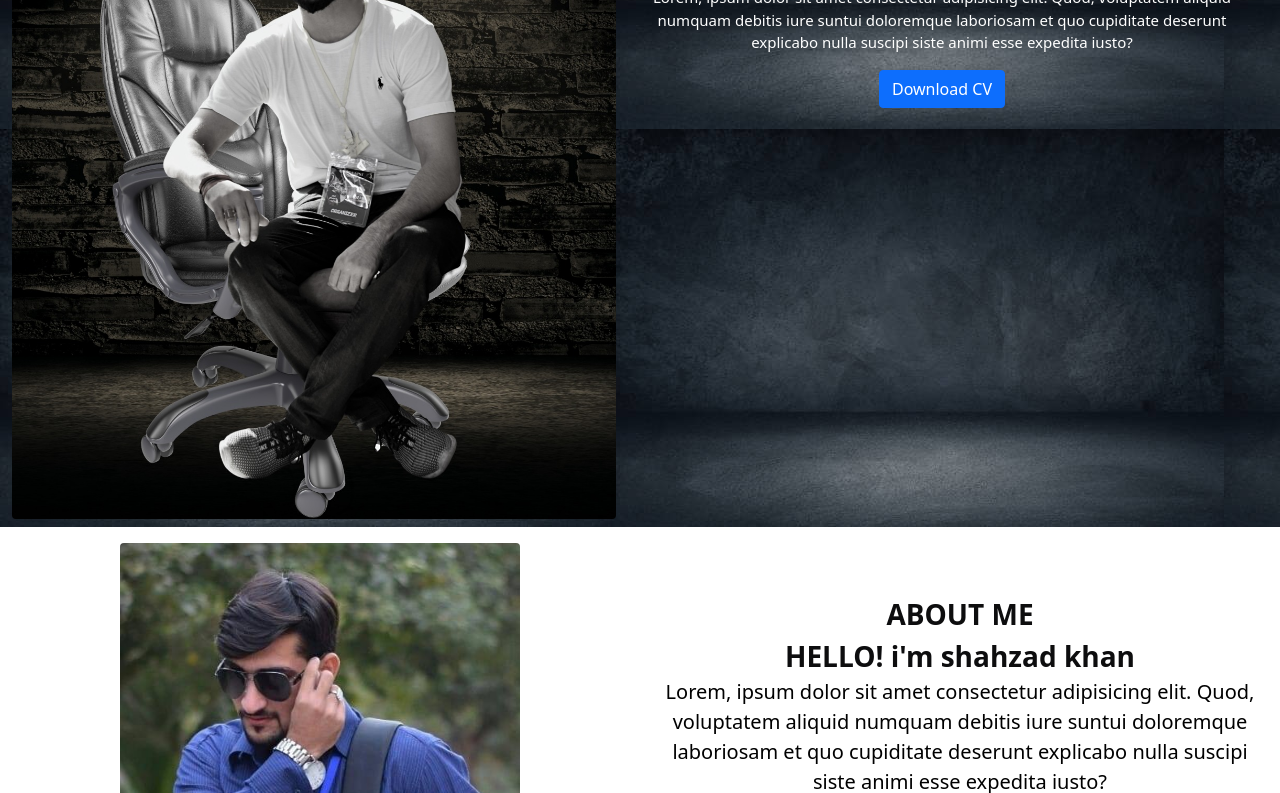
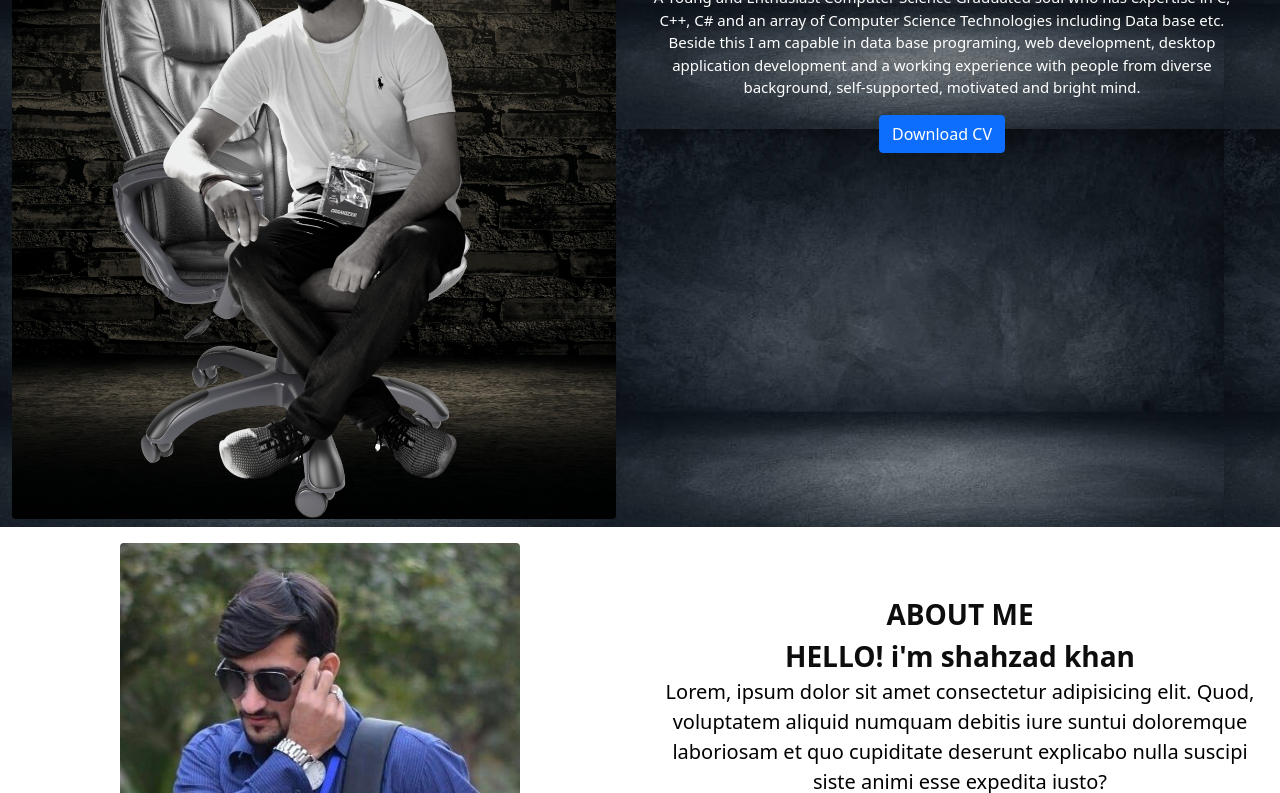
Before and after one commit to shahzad11khan/liveprotfolio, a plain HTML site: page index.html in a window 1280 px wide. Shown: the part 279-1072 px from the top of the page. Drawn offline with nearby package versions, Linux system fonts and the light colour scheme.

Commit message:
update paragraph
update paragraph

```diff
--- a/index.html
+++ b/index.html
@@ -63,7 +63,7 @@
                 <div class="col-md-6 mt-5 col-sm-12 my-5">
                     <span>SHAHZAD KHAN</span><br>
                     <span>I'M WEB FULL STACK DEVELOPER</span>
-                    <p id="first"> Lorem, ipsum dolor sit amet consectetur adipisicing elit. Quod, voluptatem aliquid numquam debitis iure suntui doloremque laboriosam et quo cupiditate deserunt explicabo nulla suscipi siste animi esse expedita iusto?</p>
+                    <p id="first"> A Young and Enthusiast Computer Science Graduated soul who has expertise in C, C++, C# and an array of Computer Science Technologies including Data base etc. Beside this I am capable in data base programing, web development, desktop application development and a working experience with people from diverse background, self-supported, motivated and bright mind.</p>
                     <a class="btn btn-primary" href="mycv/Shehzad updated.docx" role="button">Download CV</a>
                 </div>
             </div>
```
Also changed, not shown: 1 other file.
